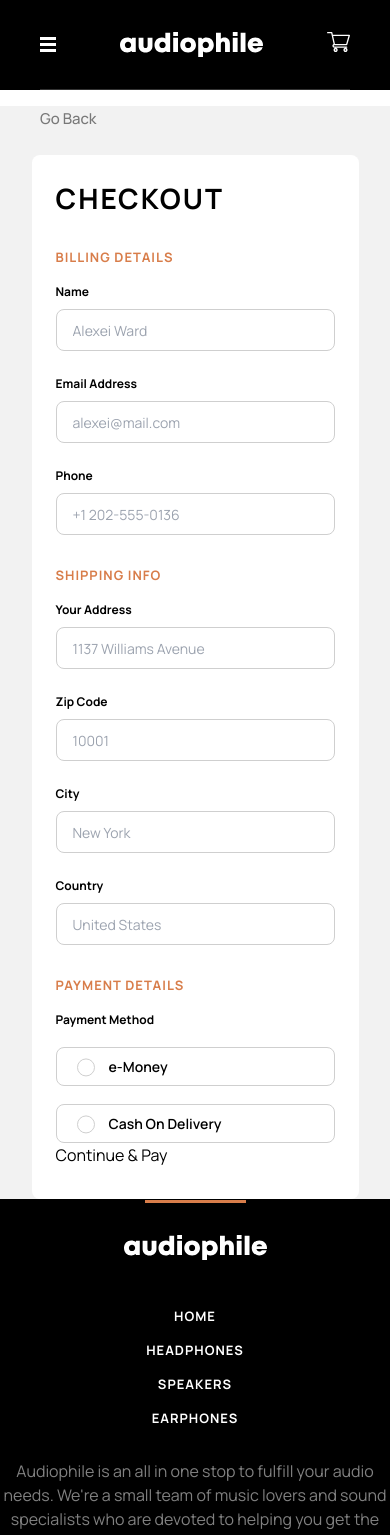
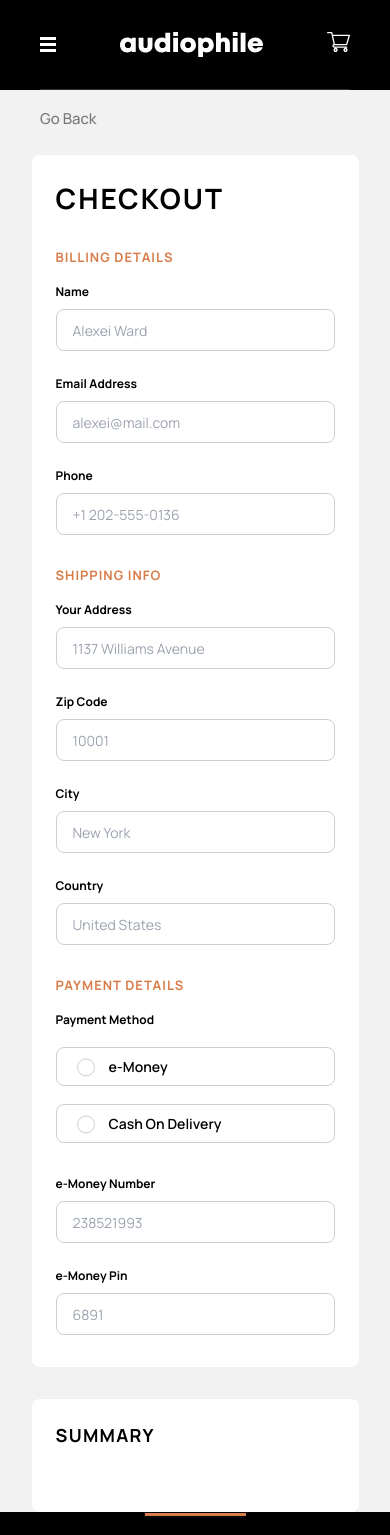
Before and after one commit to seangray-dev/Audiophile, a React (Vite) app: page /checkout in a window 390 px wide. Shown: the top 1535 px of the page. Built offline with nearby package versions, Linux system fonts and the light colour scheme.

Commit message:
fix styling issues, checkout page prog

```diff
--- a/src/components/pages/Checkout.jsx
+++ b/src/components/pages/Checkout.jsx
@@ -1,11 +1,14 @@
 import React from 'react';
-import { useNavigate } from 'react-router-dom';
+import { useNavigate, useLocation } from 'react-router-dom';
 import { useForm } from 'react-hook-form';
 import { yupResolver } from '@hookform/resolvers/yup';
 import * as yup from 'yup';
 
 const Checkout = () => {
   const navigate = useNavigate();
+  const location = useLocation();
+  const cartItems = location.state?.cartItems || [];
+  console.log('cartItems', cartItems);
 
   const schema = yup.object().shape({
     name: yup.string().required(),
@@ -44,15 +47,17 @@ const Checkout = () => {
   };
 
   return (
-    <div className='bg-paleGray'>
-      <div className='container mx-auto mt-4 md:mt-8 mb-6 lg:mt-20 lg:mb-14 md:max-w-[689px] lg:max-w-[1110px] opacity-50'>
-        <a className='text-body hover:underline' onClick={() => navigate(-1)}>
+    <div className='bg-paleGray '>
+      <div className='container mx-auto pt-4 md:pt-8 mb-6 lg:pt-20 lg:mb-14 md:max-w-[689px] lg:max-w-[1110px] opacity-50'>
+        <a
+          className=' cursor-pointer text-body hover:underline'
+          onClick={() => navigate(-1)}>
           Go Back
         </a>
       </div>
 
-      <div className='container mx-auto max-w-[327px] bg-white px-6 pt-6 pb-8 rounded-lg'>
-        <form>
+      <form>
+        <div className='container mx-auto max-w-[327px] bg-white px-6 pt-6 pb-8 rounded-lg mb-8'>
           <h2 className='text-h4 uppercase mb-8'>Checkout</h2>
           <h3 className='text-brightOrange text-subtitle uppercase mb-4'>
             Billing Details
@@ -163,9 +168,34 @@ const Checkout = () => {
             </div>
           </div>
           {errors.paymentMethod && <p>{errors.paymentMethod.message}</p>}
-          <button type='submit'>Continue & Pay</button>
-        </form>
-      </div>
+          <div className='mt-8 flex flex-col gap-6'>
+            <div className='flex flex-col gap-2'>
+              <label className='text-[12px] font-bold'>e-Money Number</label>
+              <input
+                className='border border-silver rounded-lg focus:outline-none focus:border-brightOrange pl-4 py-2 placeholder:text-[14px]'
+                placeholder='238521993'
+                {...register('phone')}
+              />
+              {errors.phone && <p>{errors.phone.message}</p>}
+            </div>
+            <div className='flex flex-col gap-2'>
+              <label className='text-[12px] font-bold'>e-Money Pin</label>
+              <input
+                className='border border-silver rounded-lg focus:outline-none focus:border-brightOrange pl-4 py-2 placeholder:text-[14px]'
+                placeholder='6891'
+                {...register('phone')}
+              />
+              {errors.phone && <p>{errors.phone.message}</p>}
+            </div>
+          </div>
+        </div>
+        <div className='container mx-auto max-w-[327px] bg-white px-6 pt-6 pb-8 rounded-lg'>
+          <h3 className='text-h6 uppercase mb-8'>Summary</h3>
+          <div className='flex flex-col gap-6'>
+            <div></div>
+          </div>
+        </div>
+      </form>
     </div>
   );
 };
--- a/src/components/pages/ProductDetails.jsx
+++ b/src/components/pages/ProductDetails.jsx
@@ -18,7 +18,9 @@ const ProductDetails = () => {
     <div>
       <div>
         <div className='container mx-auto mt-4 md:mt-8 mb-6 lg:mt-20 lg:mb-14 md:max-w-[689px] lg:max-w-[1110px] opacity-50'>
-          <a className='text-body hover:underline' onClick={() => navigate(-1)}>
+          <a
+            className='cursor-pointer text-body hover:underline'
+            onClick={() => navigate(-1)}>
             Go Back
           </a>
         </div>
--- a/src/components/shared/Nav.jsx
+++ b/src/components/shared/Nav.jsx
@@ -105,7 +105,7 @@ function Nav() {
           <>
             <Backdrop onClick={toggleMobileMenu} />
             <motion.div
-              className='fixed top-0 left-0 h-full opacity-100 w-full p-6  z-50'
+              className='fixed top-0 left-0 h-full opacity-100 w-full p-6 z-50'
               initial={{ x: '-100vw' }}
               animate={{ x: 0 }}
               exit={{ x: '-100vw' }}
--- a/src/components/shared/cart/Cart.jsx
+++ b/src/components/shared/cart/Cart.jsx
@@ -1,7 +1,5 @@
 import { React, useState, useEffect } from 'react';
 import ButtonCheckout from '../buttons/Button-Checkout';
-import { Link } from 'react-router-dom';
-import products from '../../../data/products.json';
 import { useSelector, useDispatch } from 'react-redux';
 import {
   removeItem,
@@ -49,9 +47,10 @@ function Cart(props) {
   };
 
   const handleCheckout = () => {
-    {
-      <Link to='/checkout' />;
-    }
+    props.history.push({
+      pathname: '/checkout',
+      state: { cartItems },
+    });
   };
 
   useEffect(() => {
--- a/src/styles/tailwind.css
+++ b/src/styles/tailwind.css
@@ -40,6 +40,19 @@
     .container {
       max-width: 1109px;
     }
+  }
+
+  /* Remove Arrows/Spinners */
+  /* Chrome, Safari, Edge, Opera */
+  input::-webkit-outer-spin-button,
+  input::-webkit-inner-spin-button {
+    -webkit-appearance: none;
+    margin: 0;
+  }
+
+  /* Firefox */
+  input[type='number'] {
+    -moz-appearance: textfield;
   }
 
   /* Checkout Radio Inputs */
```
